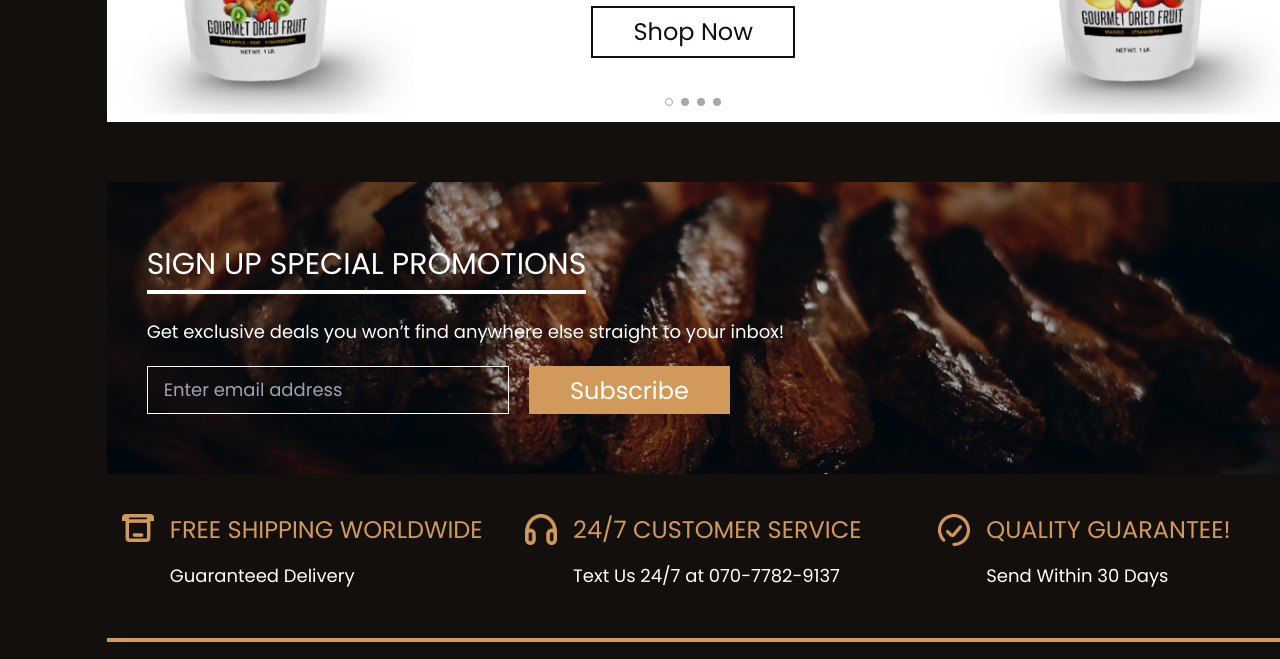
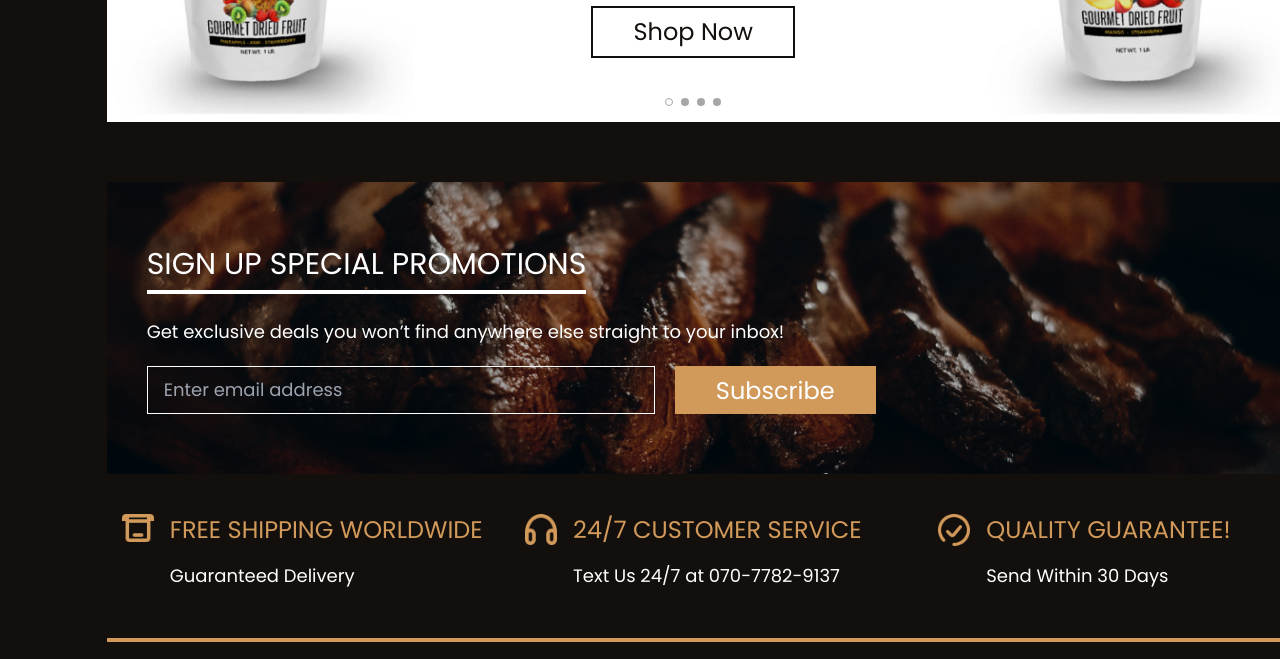
Before and after one commit to Maulik10592/Tailwind, a website: page index.html in a window 1280 px wide. Shown: the part 1724-2383 px from the top of the page. Drawn offline with nearby package versions, Linux system fonts and the light colour scheme.

Commit message:
tailwind css html changes new

```diff
--- a/index.html
+++ b/index.html
@@ -187,7 +187,7 @@
         <div class="relative w-full sm:w-full md:w-4/5 lg:w-4/5">
             <h2 class="w-fit text-white text-2xl md:text-3xl lg:text-3xl border-b-4 py-2 mt-4 mb-6 border-white">SIGN UP SPECIAL PROMOTIONS</h2>
             <p class="text-white text-base md:text-base lg:text-lg">Get exclusive deals you won’t find anywhere else straight to your inbox!</p>
-            <div class="w-full md:w-10/12 lg:w-4/6 flex justify-between items-center flex-col sm:flex-row md:flex-row lg:flex-row mt-5 sm:mt-0 md:mt-0 lg:mt-0 gap-0 sm:gap-5 md:gap-5 lg:gap-5">
+            <div class="w-full lg:w-5/6 flex justify-between items-center flex-col sm:flex-row md:flex-row lg:flex-row mt-5 sm:mt-0 md:mt-0 lg:mt-0 gap-0 sm:gap-5 md:gap-5 lg:gap-5">
                 <input id="email" placeholder="Enter email address" type="text" class="bg-transparent h-12 w-full px-4 border border-white text-white outline-none transition-all duration-200 ease-in-out" />
                 <button class="px-10 py-2 my-5 text-lg md:text-xl lg:text-2xl h-12 border border-mainColor text-white bg-mainColor hover:bg-transparent hover:text-mainColor duration-300">Subscribe</button>
             </div>
```
Also changed, not shown: output.css.
